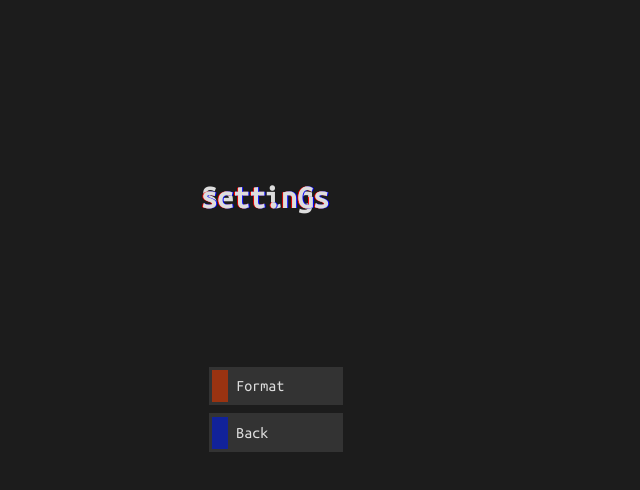
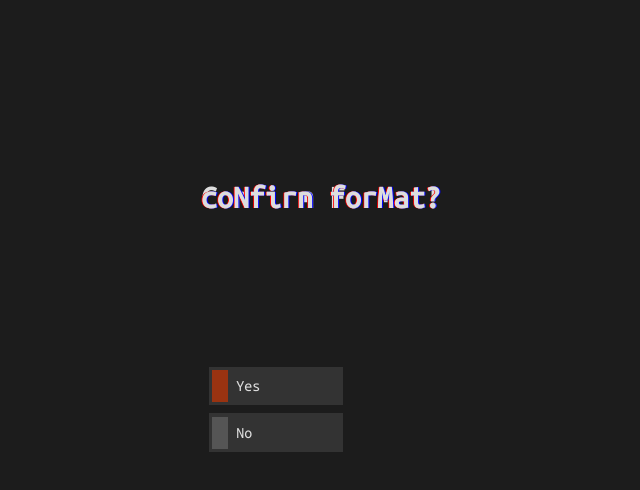
Before and after one commit to MininMobile/e-scape, an Electron app: page src/settings/settings.html in a window 1280 px wide. Both pictures are taken after a click on the element "Format". Shown: the whole page, without its empty margins (55-695 px from the left). Drawn offline with Linux system fonts and the light colour scheme; no server answers.

Commit message:
native format confirmation

```diff
--- a/src/menu.css
+++ b/src/menu.css
@@ -12,6 +12,7 @@ html, body {
 	padding: 0;
 	width: 100vw;
 	height: 100vh;
+	overflow: hidden;
 }
 
 body {
@@ -32,6 +33,19 @@ body {
 .menucont {
 	width: 60%;
 	height: 60%;
+}
+
+.overlay {
+	background: #1c1c1c;
+	position: absolute;
+	transition: opacity 1s, left 1s;
+	opacity: 0;
+	left: 100vw;
+}
+
+.overlay-show {
+	opacity: 1;
+	left: 20vw;
 }
 
 .title h1 {
--- a/src/settings/settings.html
+++ b/src/settings/settings.html
@@ -16,8 +16,17 @@
 			<h1 class="glitch" data-text="sctt.nGs">Settings</h1>
 		</div>
 		<div class="options">
-			<div class="btn warning" onclick="reset()"><p>Format</p></div>
+			<div class="btn warning" onclick="format_show()"><p>Format</p></div>
 			<div class="btn info" onclick="back()"><p>Back</p></div>
+		</div>
+	</div>
+	<div id="dialog_format" class="menucont overlay">
+		<div class="title">
+			<h1 class="glitch" data-text="coNfirn forMat?">Confirm Format!</h1>
+		</div>
+		<div class="options">
+			<div class="btn warning" onclick="format()"><p>Yes</p></div>
+			<div class="btn gray" onclick="format_hide()"><p>No</p></div>
 		</div>
 	</div>
 </body>
--- a/src/settings/settings.js
+++ b/src/settings/settings.js
@@ -1,20 +1,14 @@
 const storage = require("electron-json-storage");
 const { dialog } = require('electron').remote;
 
-function reset() {
-	dialog.showMessageBox({
-		type: "warning",
-		buttons: ["Ok", "Cancel"],
-		title: "e SCAPe",
-		message: "PRESSING OK WILL DELETE ALL SAVED DATA"
-	}, (i) => {
-		if (i == 0) {
-			storage.clear();
-			utilALERT("Saves Wiped");
-		} else {
-			utilALERT("Action Cancelled");
-		}
-	});
+let _formatDialog = document.getElementById("dialog_format")
+
+function format_show() { _formatDialog.classList.add("overlay-show"); }
+function format_hide() { _formatDialog.classList.remove("overlay-show"); }
+
+function format() {
+	storage.clear();
+	format_hide();
 }
 
 function back() {
```
